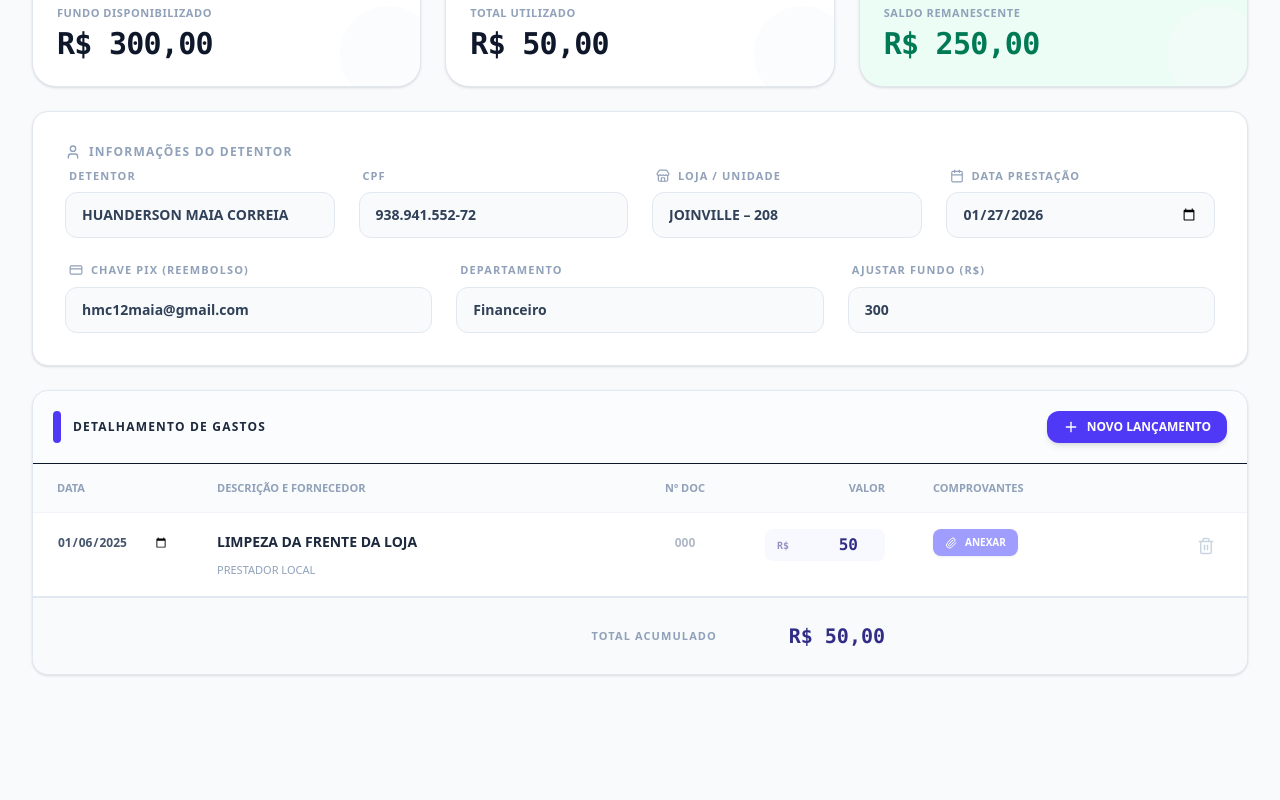
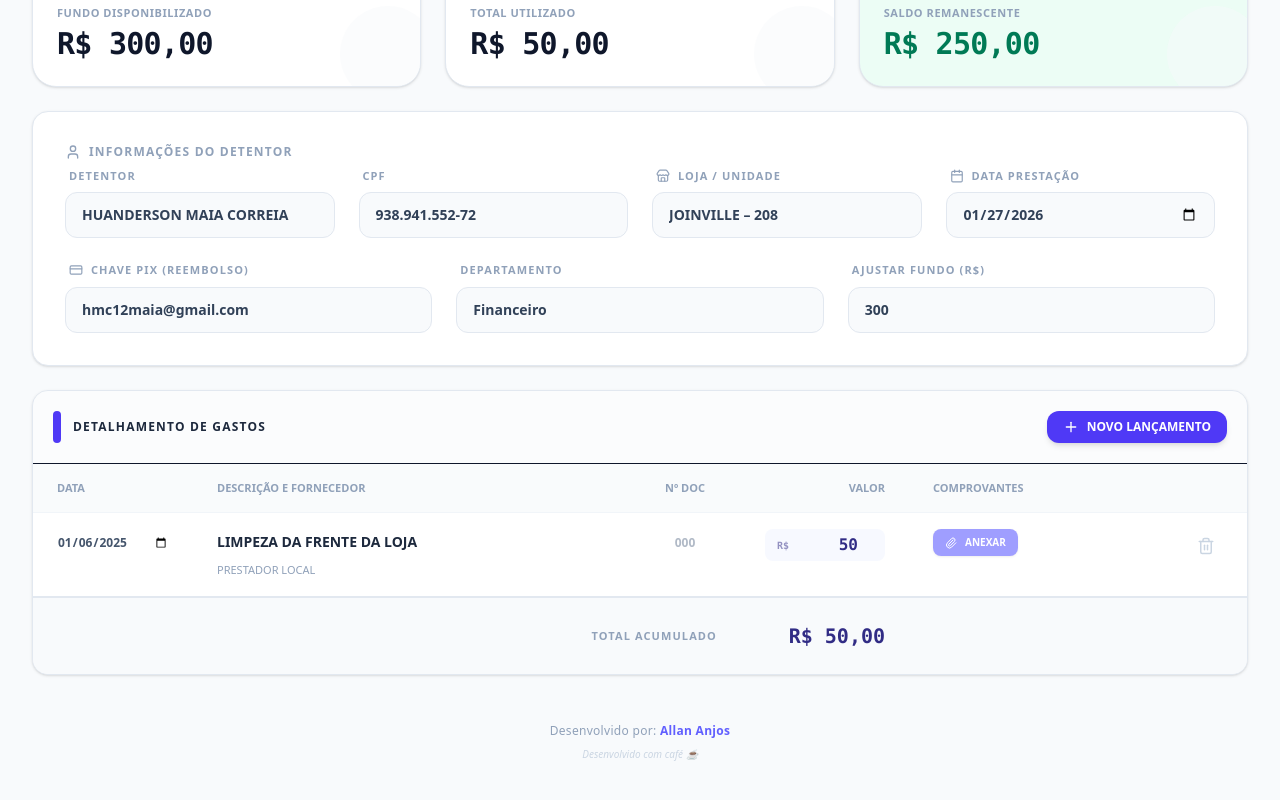
Before and after one commit to anjosdevpython/gerador-fundo-fixo, a React (Vite) app: page / in a window 1280 px wide. Shown: the part 248-1048 px from the top of the page. Before the commit the page ends 979 px from the top, so only its background shows below. Built offline with nearby package versions, Linux system fonts and the light colour scheme.

Commit message:
Update footer with developer credits

```diff
--- a/src/App.jsx
+++ b/src/App.jsx
@@ -421,6 +421,16 @@ const App = () => {
         </section>
 
       </div>
+
+      {/* DEVELOPER FOOTER */}
+      <footer className="max-w-7xl mx-auto mt-12 mb-8 px-4 text-center space-y-2 print:hidden">
+        <p className="text-slate-400 text-xs font-medium tracking-wide">
+          Desenvolvido por: <a href="https://allananjos.dev.br/" target="_blank" rel="noopener noreferrer" className="text-indigo-500 hover:text-indigo-600 font-bold transition-colors">Allan Anjos</a>
+        </p>
+        <p className="text-slate-300 text-[10px] italic">
+          Desenvolvido com café ☕
+        </p>
+      </footer>
     </div>
   );
 };
```
